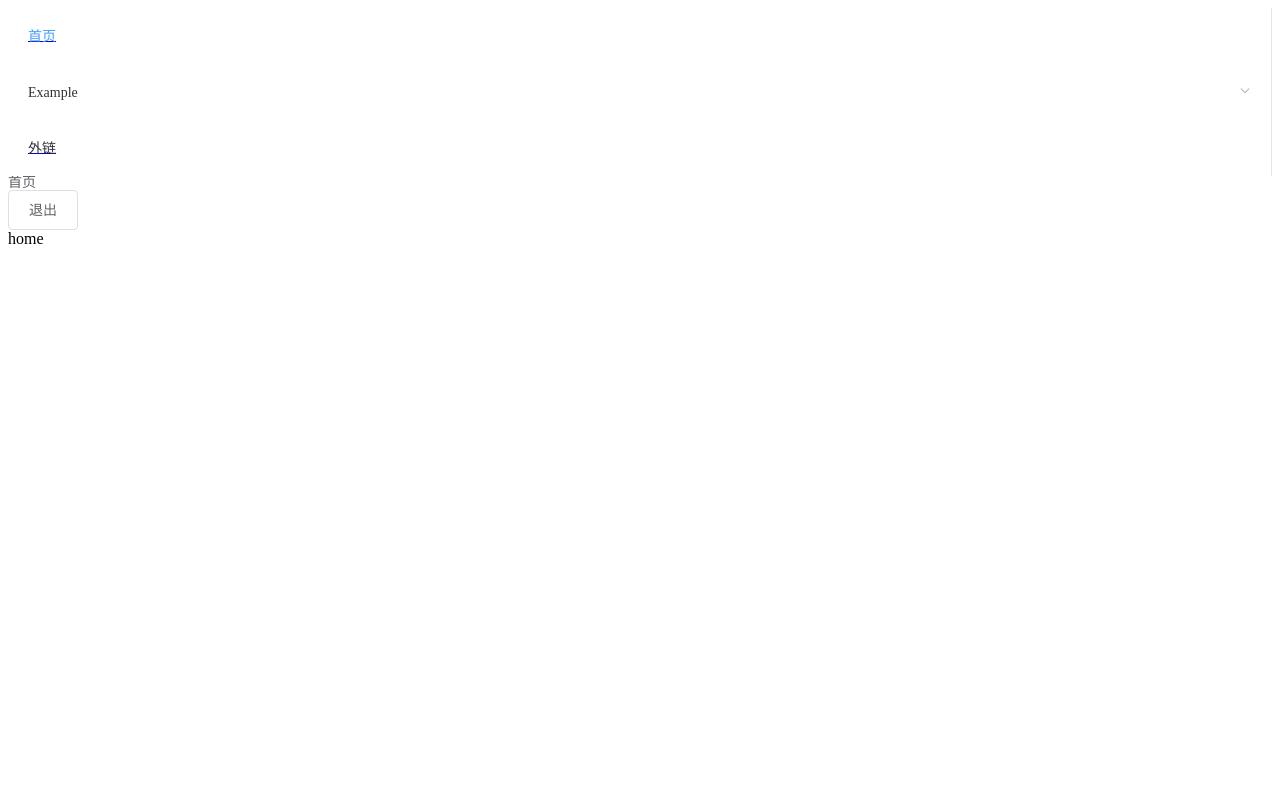
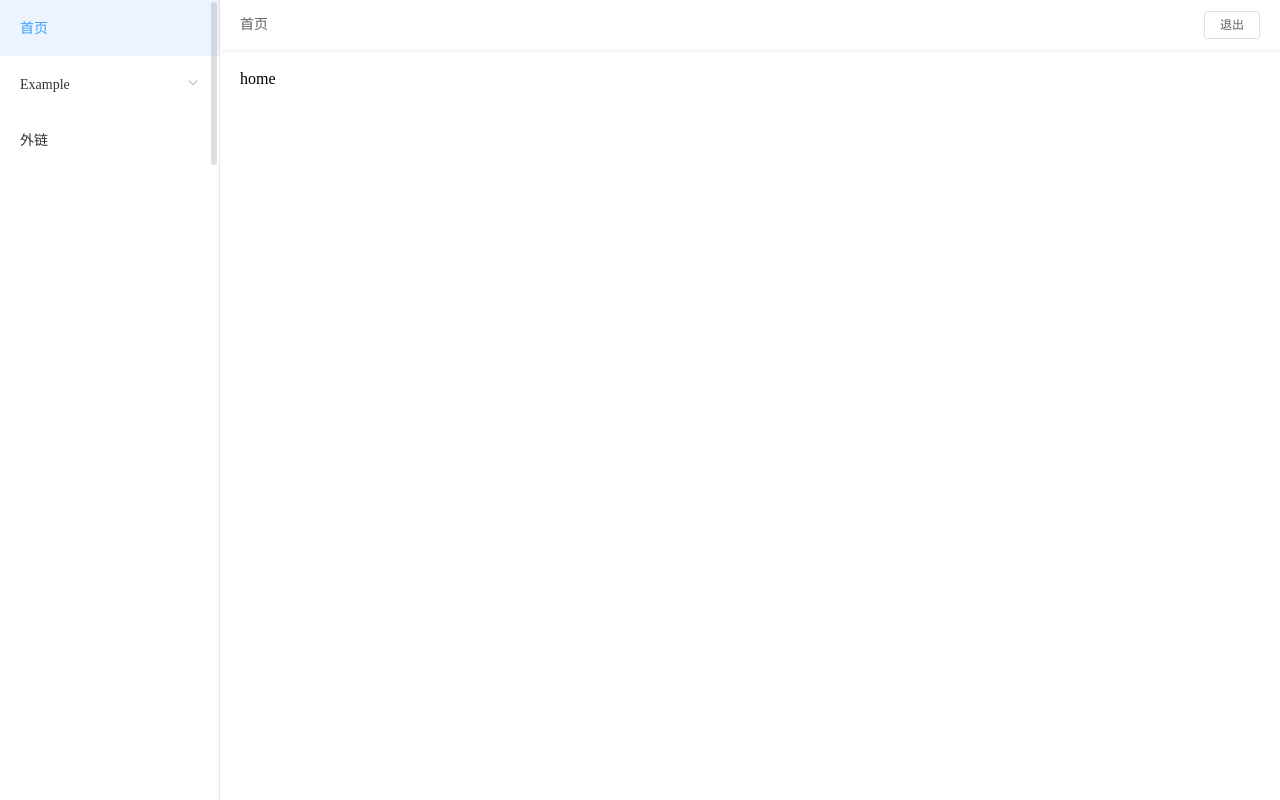
Before and after one commit to ww028/vue-cms-temp, a Vue app: page /#/login in a window 1280 px wide. Both pictures are taken after a click on the button "登陆". Built offline with nearby package versions, Linux system fonts and the light colour scheme.

Commit message:
添加样式

```diff
--- a/src/components/Breadcrumb/index.vue
+++ b/src/components/Breadcrumb/index.vue
@@ -1,6 +1,6 @@
 <template>
   <el-breadcrumb class="app-breadcrumb" separator="/">
-    <transition-group name="breadcrumb">
+    <transition-group>
       <el-breadcrumb-item v-for="(item,index) in levelList" :key="item.path">
         <span v-if="item.redirect==='noRedirect'||index==levelList.length-1" class="no-redirect">{{ item.meta.title }}</span>
         <a v-else @click.prevent="handleLink(item)">{{ item.meta.title }}</a>
@@ -46,7 +46,6 @@ export default {
       return name.trim().toLocaleLowerCase() === 'Home'.toLocaleLowerCase()
     },
     pathCompile(path) {
-      // To solve this problem https://github.com/PanJiaChen/vue-element-admin/issues/561
       const { params } = this.$route
       var toPath = pathToRegexp.compile(path)
       return toPath(params)
@@ -62,3 +61,6 @@ export default {
   }
 }
 </script>
+
+<style lang="scss" scoped>
+</style>
--- a/src/layout/components/AppMain.vue
+++ b/src/layout/components/AppMain.vue
@@ -16,3 +16,9 @@ export default {
   }
 }
 </script>
+
+<style lang="scss" scoped>
+.app-main{
+  padding: 20px;
+}
+</style>
--- a/src/layout/components/Navbar.vue
+++ b/src/layout/components/Navbar.vue
@@ -3,7 +3,7 @@
     <breadcrumb class="breadcrumb-container" />
 
     <div class="right-menu">
-      <el-button @click="logout">退出</el-button>
+      <el-button @click="logout" size="mini">退出</el-button>
     </div>
   </div>
 </template>
@@ -29,3 +29,15 @@ export default {
   }
 }
 </script>
+
+<style lang="scss" scoped>
+.navbar{
+  display: flex;
+  align-items: center;
+  justify-content: space-between;
+  height: 50px;
+  padding: 0 20px;
+  background: #fff;
+  box-shadow: 0 1px 4px rgba(0,21,41,0.08);
+}
+</style>
--- a/src/layout/index.vue
+++ b/src/layout/index.vue
@@ -1,10 +1,10 @@
 <template>
-  <div>
+  <div class="app-wrapper">
     <sidebar class="sidebar-container" />
-    <div>
+    <div class="main">
       <navbar />
+      <AppMain />
     </div>
-    <AppMain />
   </div>
 </template>
 
--- a/src/main.js
+++ b/src/main.js
@@ -11,6 +11,8 @@ import 'element-ui/lib/theme-chalk/index.css';
 
 Vue.use(ElementUI);
 
+import '@/style/index.scss' // global css
+
 Vue.config.productionTip = false
 
 /* eslint-disable no-new */
--- /dev/null
+++ b/src/style/element-ui.scss
@@ -0,0 +1,3 @@
+.el-menu{
+  border-right: 0;
+}
--- /dev/null
+++ b/src/style/index.scss
@@ -0,0 +1,29 @@
+@import './tag.scss';
+@import './element-ui.scss';
+
+* {
+  margin: 0;
+  padding: 0;
+  box-sizing: border-box;
+}
+
+html,
+body,
+#app,
+.app-wrapper {
+  height: 100%;
+}
+
+.app-wrapper {
+  display: flex;
+
+  .sidebar-container {
+    width: 220px;
+    border-right: solid 1px #e6e6e6;
+  }
+
+  .main{
+    width: 0;
+    flex-grow: 1;
+  }
+}
--- /dev/null
+++ b/src/style/tag.scss
@@ -0,0 +1,3 @@
+a {
+  text-decoration: none;
+}
```
